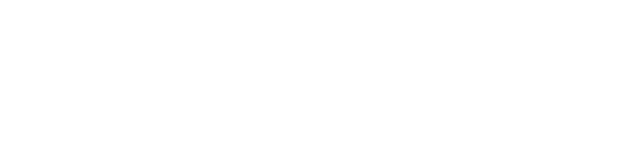
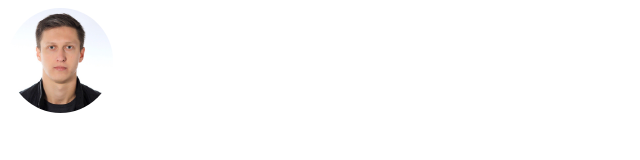
Before and after one commit to js-tasks-ru/htmlcss-20210708_vladimir-vladimirovich-abramovich, a website: page 06-lection4/01-avatar/index.html in a window 1280 px wide. Shown: the whole page, without its empty margins (0-640 px from the left). Drawn offline with Linux system fonts and the light colour scheme.

Commit message:
added avatar

```diff
--- a/06-lection4/01-avatar/avatar.css
+++ b/06-lection4/01-avatar/avatar.css
@@ -0,0 +1,16 @@
+.avatar {
+    width: 105px;
+    height: 105px;
+}
+
+  .avatar__wrap {
+
+   overflow: hidden;
+
+  }
+  .avatar__image {
+   width: 100%;
+   height: 100%;
+   border-radius: 50%;
+   object-fit: cover;
+  }
--- a/06-lection4/01-avatar/index.html
+++ b/06-lection4/01-avatar/index.html
@@ -6,6 +6,10 @@
         <link rel="stylesheet" href="./avatar.css">
     </head>
     <body>
-
+       <div class="avatar">
+            <div class="avatar__wrap">
+                <img src="../../assets/images/avatar.jpg" class="avatar__image" alt=""/>
+            </div>
+        </div>
     </body>
 </html>
```
Also changed, not shown: assets/images/avatar.jpg (added).
